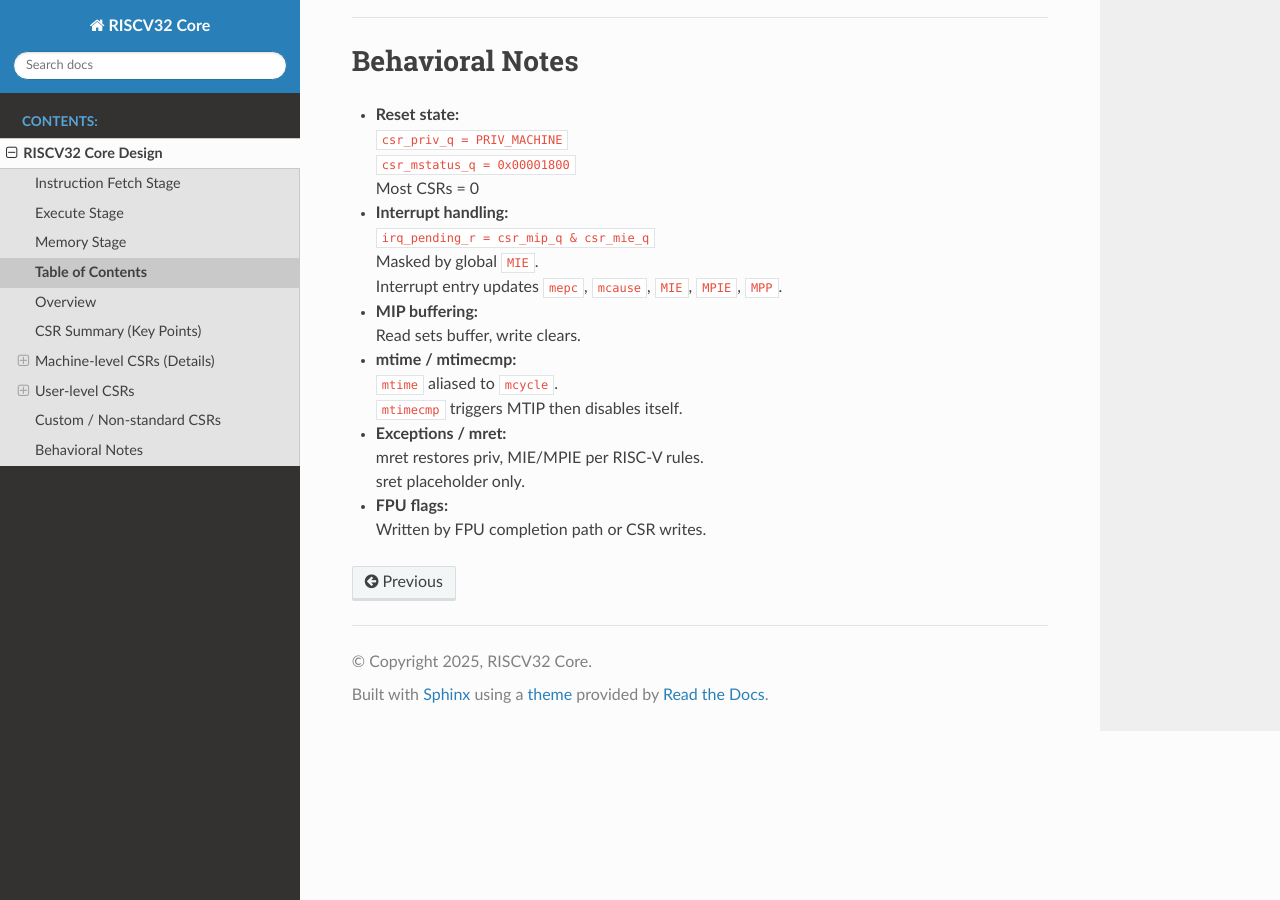
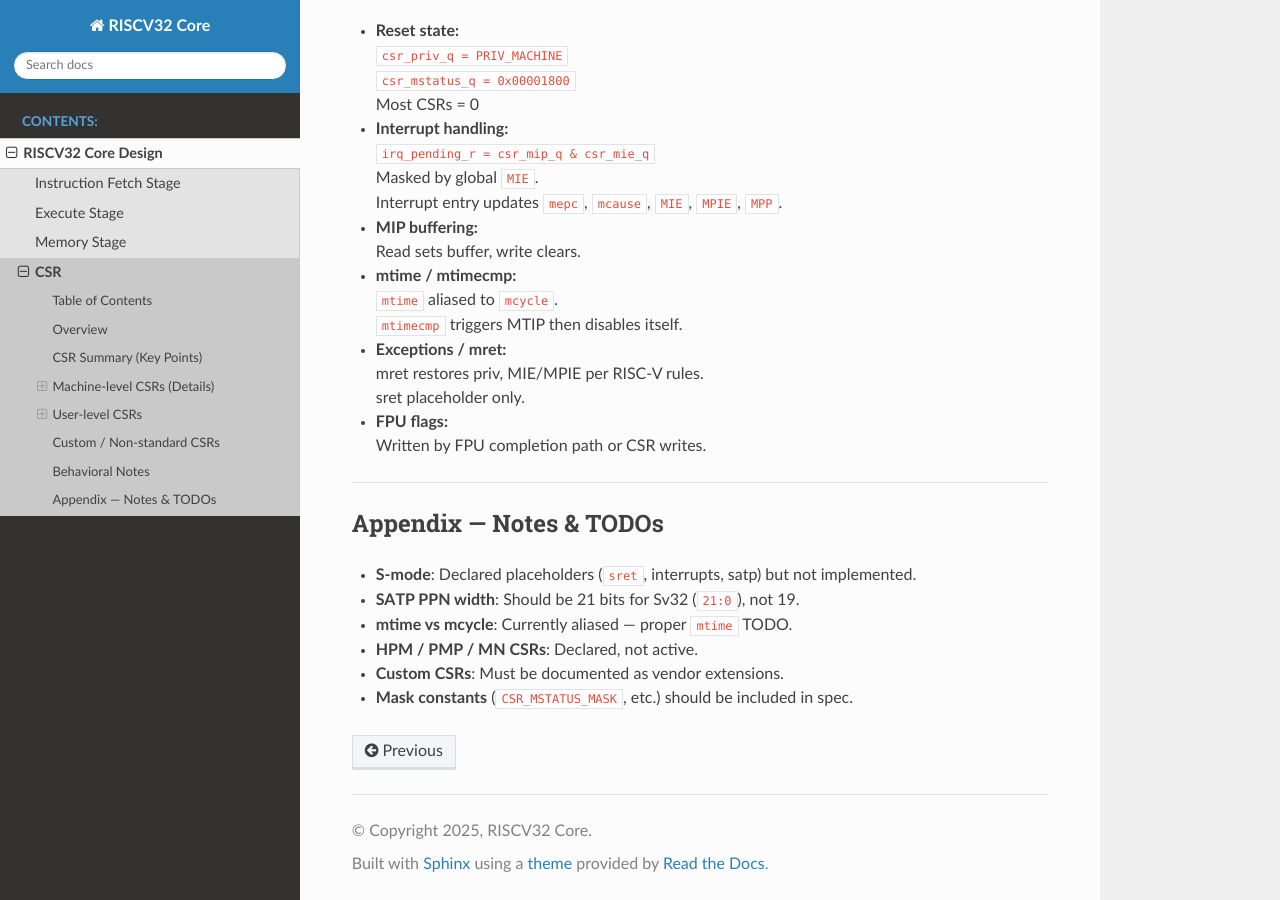
Before and after one commit to ttcn-0906/riscv32-core-doc, a Sphinx documentation site: the page built from docs/source/CSR.md, in a window 1280 px wide and 900 px high, scrolled down 5690 px. Built offline with Sphinx 7.4.7 and the Read the Docs theme 3.1.0, drawn with Linux system fonts in a browser that asks for light colours; some of the changed text lies outside the part shown.

Commit message:
fix title size for proper display

```diff
--- a/docs/source/CSR.md
+++ b/docs/source/CSR.md
@@ -1,4 +1,5 @@
-# Table of Contents
+# CSR
+## Table of Contents
 
 - Overview
 - Summary Table: CSR Address, Name, Privilege, Access, Implementation Status
@@ -10,7 +11,7 @@
 
 ---
 
-# Overview
+## Overview
 
 This CSR collection is sourced from the **CSRFile Verilog module**.
 The core currently supports:
@@ -30,7 +31,7 @@
 
 ---
 
-# CSR Summary (Key Points)
+## CSR Summary (Key Points)
 
 The table uses **12-bit hex addresses**.
 "Implemented" means the CSR is explicitly handled in read/write/reset/seq logic.
@@ -70,15 +71,15 @@
 
 ---
 
-# Machine-level CSRs (Details)
+## Machine-level CSRs (Details)
 
-## `mstatus` — 0x300
+### `mstatus` — 0x300
 - Priv: M
 - Access: RW
 - Impl: Yes
 - Reset: `0x00001800`
 
-### Fields:
+#### Fields:
 - UIE(0), SIE(1), MIE(3)
 - UPIE(4), SPIE(5), MPIE(7)
 - SPP(8), MPP(12:11)
@@ -92,7 +93,7 @@
 
 ---
 
-## `misa` — 0x301
+### `misa` — 0x301
 - Priv: M
 - Access: RO
 - Impl: Yes (from `misa_i`)
@@ -100,7 +101,7 @@
 
 ---
 
-## `medeleg` — 0x302
+### `medeleg` — 0x302
 - Priv: M
 - Access: RW
 - Impl: Yes (masked)
@@ -108,12 +109,12 @@
 
 ---
 
-## `mideleg` — 0x303
+### `mideleg` — 0x303
 - Same as medeleg (masked, reset 0).
 
 ---
 
-## `mie` — 0x304
+### `mie` — 0x304
 - Priv: M
 - Access: RW
 - Impl: Yes (masked by `CSR_MIE_MASK`)
@@ -121,7 +122,7 @@
 
 ---
 
-## `mtvec` — 0x305
+### `mtvec` — 0x305
 - Priv: M
 - Access: RW
 - Impl: Yes (masked, aligned)
@@ -130,30 +131,30 @@
 
 ---
 
-## `mscratch` — 0x340
+### `mscratch` — 0x340
 - RW, Reset=0
 
-## `mepc` — 0x341
+### `mepc` — 0x341
 - RW, Reset=0
 - Holds exception PC, used in `mret`.
 
-## `mcause` — 0x342
+### `mcause` — 0x342
 - RW, Reset=0
 - Mask = `CSR_MCAUSE_MASK`
 - Encodes exception/interrupt cause.
 
-## `mtval` — 0x343
+### `mtval` — 0x343
 - RW, Reset=0
 - Updated with faulting PC/address.
 
-## `mip` — 0x344
+### `mip` — 0x344
 - RW, Reset=0
 - Mask = `CSR_MIP_MASK`
 - Includes buffered update mechanism.
 
 ---
 
-## `mcycle` / `mcycleh` (0xB00 / 0xB80)
+### `mcycle` / `mcycleh` (0xB00 / 0xB80)
 - Priv: U/M
 - RO counters
 - Auto-incrementing
@@ -161,39 +162,39 @@
 
 ---
 
-## `mtimecmp` — 0x7C0 (Custom)
+### `mtimecmp` — 0x7C0 (Custom)
 - Priv: M*
 - RW, Reset=0
 - When `mcycle == mtimecmp`, sets `MTIP`.
 
 ---
 
-## `mhartid` — 0xF14
+### `mhartid` — 0xF14
 - RO, from `cpu_id_i`
 
 ---
 
-# User-level CSRs
+## User-level CSRs
 
-## `fflags` — 0x001
+### `fflags` — 0x001
 - RW, Reset=0
 - Also updated by FPU events.
 
-## `frm` — 0x002
+### `frm` — 0x002
 - RW, Reset=0
 
-## `fcsr` — 0x003
+### `fcsr` — 0x003
 - RW
 - Packs `frm + fflags`.
 
-## `cycle` / `time` / `instret` (0xC00 / 0xC01 / 0xC02)
+### `cycle` / `time` / `instret` (0xC00 / 0xC01 / 0xC02)
 - RO, lower 32-bit only
 - `time` aliased to `mcycle` (non-standard)
 - `instret` declared but not mapped.
 
 ---
 
-# Custom / Non-standard CSRs
+## Custom / Non-standard CSRs
 
 - `MTIMECMP (0x7C0)` — custom timer compare.
 - `DSCRATCH (0x7B2)`, `SIM_CTRL (0x8B2)` — simulation control.
@@ -201,7 +202,7 @@
 
 ---
 
-# Behavioral Notes
+## Behavioral Notes
 
 - **Reset state:**
   `csr_priv_q = PRIV_MACHINE`
@@ -226,3 +227,14 @@
 
 - **FPU flags:**
   Written by FPU completion path or CSR writes.
+
+---
+
+## Appendix — Notes & TODOs
+
+- **S-mode**: Declared placeholders (`sret`, interrupts, satp) but not implemented.
+- **SATP PPN width**: Should be 21 bits for Sv32 (`21:0`), not 19.
+- **mtime vs mcycle**: Currently aliased — proper `mtime` TODO.
+- **HPM / PMP / MN CSRs**: Declared, not active.
+- **Custom CSRs**: Must be documented as vendor extensions.
+- **Mask constants** (`CSR_MSTATUS_MASK`, etc.) should be included in spec.
```
